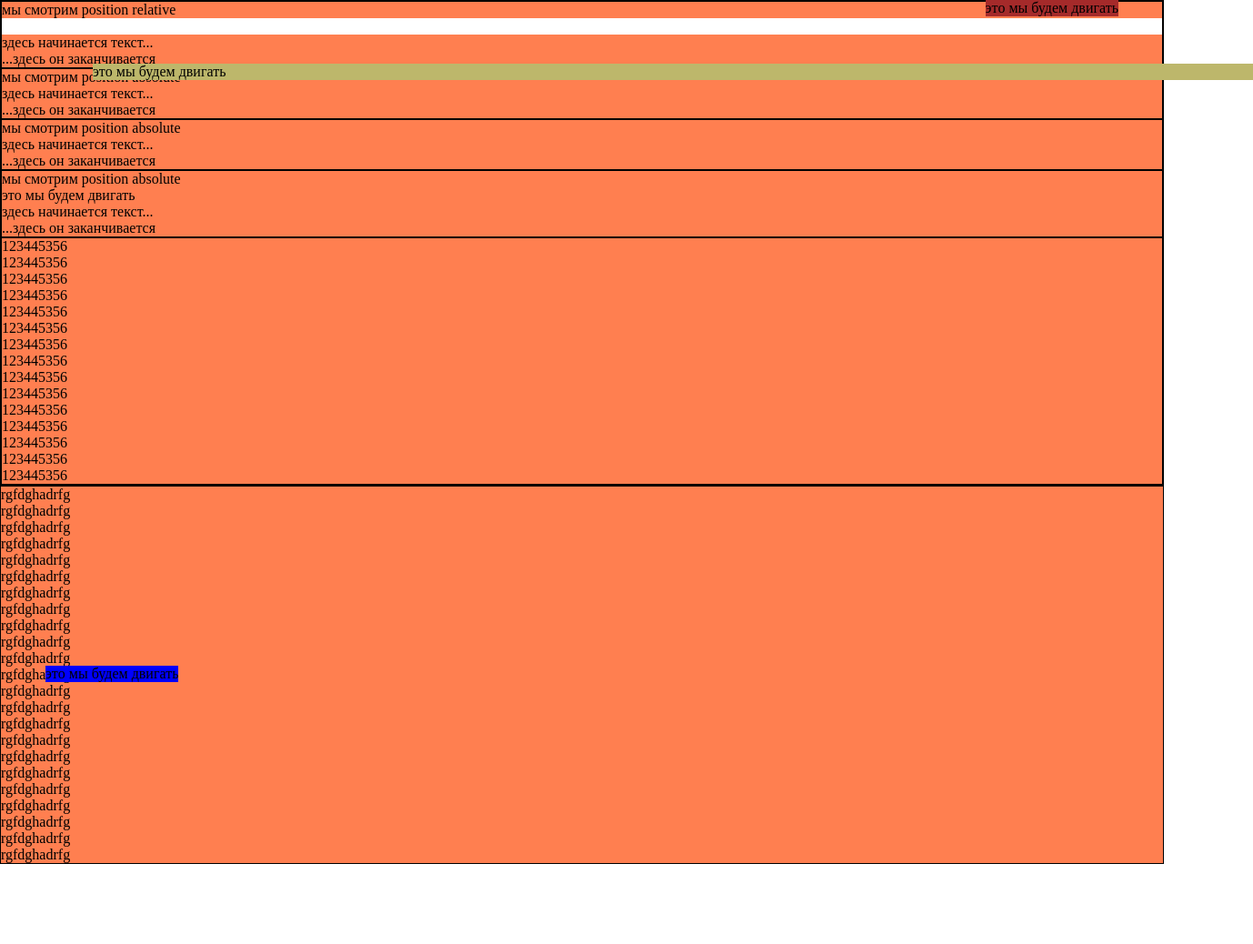
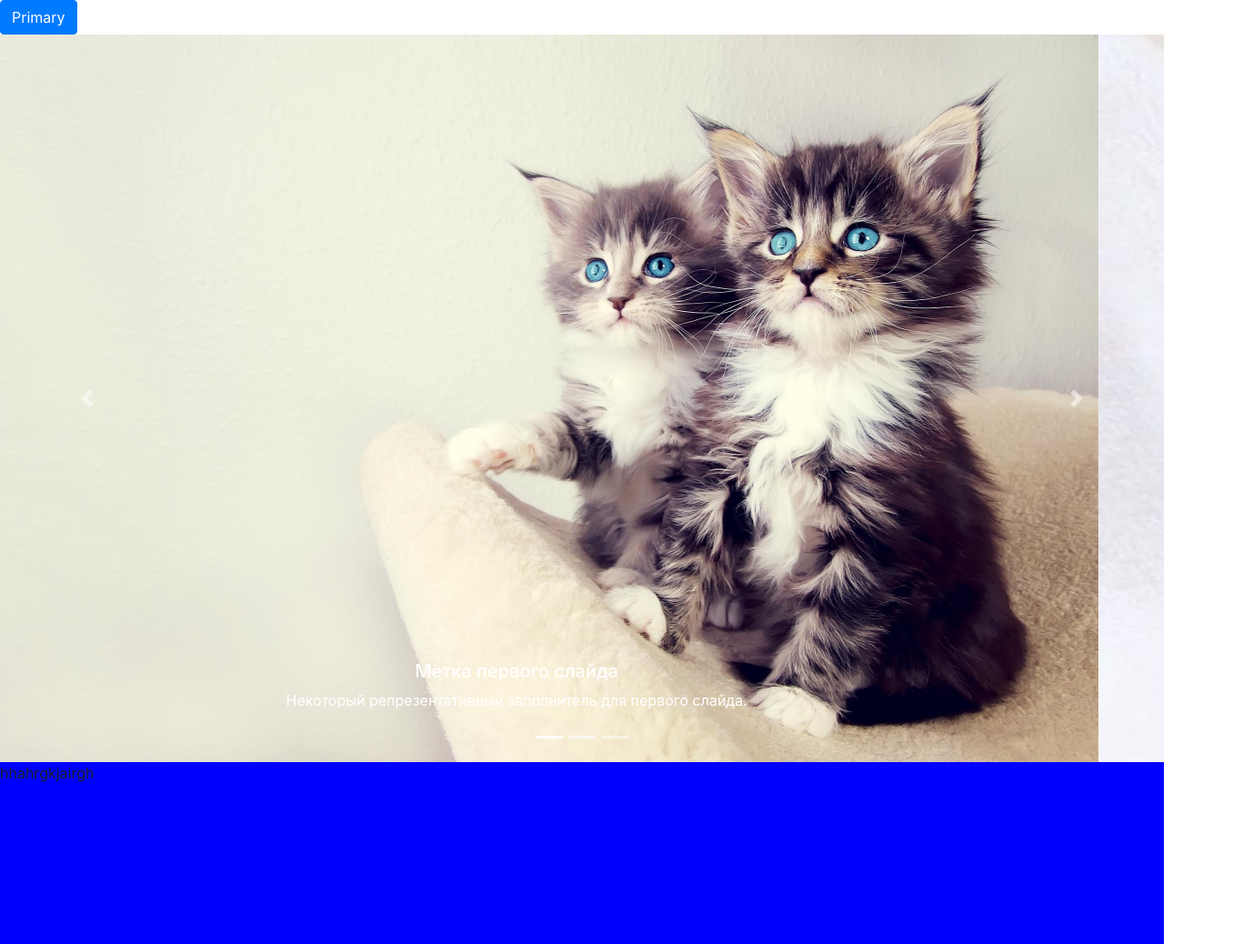
Before and after one commit to loly32/wb9, a plain HTML site: page index.html in a window 1280 px wide. Shown: the whole page at 91% size, 1378 px wide, since content can reach past the window. Before the commit the page ends 950 px from the top, so only its background shows below. Drawn offline with nearby package versions, Linux system fonts and the light colour scheme.

Commit message:
bootstrap

```diff
--- a/index.html
+++ b/index.html
@@ -5,78 +5,57 @@
     <meta http-equiv="X-UA-Compatible" content="IE=edge">
     <meta name="viewport" content="width=device-width, initial-scale=1.0">
     <title>Document</title>
+    <link rel="stylesheet" href="https://cdn.jsdelivr.net/npm/bootstrap@4.6.1/dist/css/bootstrap.min.css" integrity="sha384-zCbKRCUGaJDkqS1kPbPd7TveP5iyJE0EjAuZQTgFLD2ylzuqKfdKlfG/eSrtxUkn" crossorigin="anonymous">
     <link rel="stylesheet" href="style.css">
 </head>
 <body>
-    <div class="wrapper">
-        <div class="position-r">
-            <p>мы смотрим position relative</p>
-            <p id="position-r">этo мы будем двигать</p>
-            <p>здесь начинается текст...</p>
-            <p>...здесь он заканчивается</p>
+    <button type="button" class="btn btn-primary">Primary</button>
+    <div id="carouselExampleCaptions" class="carousel slide" data-ride="carousel">
+        <ol class="carousel-indicators">
+          <li data-target="#carouselExampleCaptions" data-slide-to="0" class="active"></li>
+          <li data-target="#carouselExampleCaptions" data-slide-to="1"></li>
+          <li data-target="#carouselExampleCaptions" data-slide-to="2"></li>
+        </ol>
+        <div class="carousel-inner">
+          <div class="carousel-item active">
+            <img src="котик.jpg" class="d-block w-100" alt="...">
+            <div class="carousel-caption d-none d-md-block">
+              <h5>Метка первого слайда</h5>
+              <p>Некоторый репрезентативный заполнитель для первого слайда.</p>
+            </div>
+          </div>
+          <div class="carousel-item">
+            <img src="котик 2.jpg" class="d-block w-100" alt="...">
+            <div class="carousel-caption d-none d-md-block">
+              <h5>Метка второго слайда</h5>
+              <p>Некоторый репрезентативный заполнитель для второго слайда.</p>
+            </div>
+          </div>
+          <div class="carousel-item">
+            <img src="котик 3.jpg" class="d-block w-100" alt="...">
+            <div class="carousel-caption d-none d-md-block">
+              <h5>Метка третьего слайда</h5>
+              <p>Некоторый репрезентативный заполнитель для третьего слайда.</p>
+            </div>
+          </div>
         </div>
+        <a class="carousel-control-prev" href="#carouselExampleCaptions" role="button" data-slide="prev">
+          <span class="carousel-control-prev-icon" aria-hidden="true"></span>
+          <span class="sr-only">Предыдущий</span>
+        </a>
+        <a class="carousel-control-next" href="#carouselExampleCaptions" role="button" data-slide="next">
+          <span class="carousel-control-next-icon" aria-hidden="true"></span>
+          <span class="sr-only">Следующий</span>
+        </a>
+      </div>
 
-        <div class="position-a">
-            <p>мы смотрим position absolute</p>
-            <p id="position-a">этo мы будем двигать</p>
-            <p>здесь начинается текст...</p>
-            <p>...здесь он заканчивается</p>
-        </div>
-        <div class="position-f">
-            <p>мы смотрим position absolute</p>
-            <p id="position-f">этo мы будем двигать</p>
-            <p>здесь начинается текст...</p>
-            <p>...здесь он заканчивается</p>
-        </div>
-        <div class="position-s">
-            <p>мы смотрим position absolute</p>
-            <p id="position-s">этo мы будем двигать</p>
-            <p>здесь начинается текст...</p>
-            <p>...здесь он заканчивается</p>
-        </div>
+      <div class="lol">
+        hhahrgkjairgh
+      </div>
 
-        <div>
-            <p>123445356</p>
-            <p>123445356</p>
-            <p>123445356</p>
-            <p>123445356</p>
-            <p>123445356</p>
-            <p>123445356</p>
-            <p>123445356</p>
-            <p>123445356</p>
-            <p>123445356</p>
-            <p>123445356</p>
-            <p>123445356</p>
-            <p>123445356</p>
-            <p>123445356</p>
-            <p>123445356</p>
-            <p>123445356</p>
-        </div>
-    </div>
-    <div>
-    <p>rgfdghadrfg</p>
-    <p>rgfdghadrfg</p>
-    <p>rgfdghadrfg</p>
-    <p>rgfdghadrfg</p>
-    <p>rgfdghadrfg</p>
-    <p>rgfdghadrfg</p>
-    <p>rgfdghadrfg</p>
-    <p>rgfdghadrfg</p>
-    <p>rgfdghadrfg</p>
-    <p>rgfdghadrfg</p>
-    <p>rgfdghadrfg</p>
-    <p>rgfdghadrfg</p>
-    <p>rgfdghadrfg</p>
-    <p>rgfdghadrfg</p>
-    <p>rgfdghadrfg</p>
-    <p>rgfdghadrfg</p>
-    <p>rgfdghadrfg</p>
-    <p>rgfdghadrfg</p>
-    <p>rgfdghadrfg</p>
-    <p>rgfdghadrfg</p>
-    <p>rgfdghadrfg</p>
-    <p>rgfdghadrfg</p>
-    <p>rgfdghadrfg</p>
-    </div>
+
+    <script src="https://cdn.jsdelivr.net/npm/jquery@3.5.1/dist/jquery.slim.min.js" integrity="sha384-DfXdz2htPH0lsSSs5nCTpuj/zy4C+OGpamoFVy38MVBnE+IbbVYUew+OrCXaRkfj" crossorigin="anonymous"></script>
+<script src="https://cdn.jsdelivr.net/npm/popper.js@1.16.1/dist/umd/popper.min.js" integrity="sha384-9/reFTGAW83EW2RDu2S0VKaIzap3H66lZH81PoYlFhbGU+6BZp6G7niu735Sk7lN" crossorigin="anonymous"></script>
+<script src="https://cdn.jsdelivr.net/npm/bootstrap@4.6.1/dist/js/bootstrap.min.js" integrity="sha384-VHvPCCyXqtD5DqJeNxl2dtTyhF78xXNXdkwX1CZeRusQfRKp+tA7hAShOK/B/fQ2" crossorigin="anonymous"></script>
 </body>
 </html>
--- a/style.css
+++ b/style.css
@@ -1,41 +1,26 @@
-* {
-    margin: 0px;
+img {
+    height: 800px;
 }
 
-.wrapper {
-
+.lol {
+    background-color: blue;
+    height: 200px;
 }
 
-p {
-    background-color: coral;
+@media screen and (max-width: 900px) {
+    .lol {
+        background-color: blueviolet;
+        color: brown;
+    }
 }
 
-div {
-    border: 1px solid black;
+@media screen and (max-width: 700px) {
+    .lol {
+        background-color:coral;
+        color:lawngreen;
+        border-radius: 50%;
+    }
+    img {
+        height: 100px;
+    }
 }
-
-#position-r {
-    position: relative;
-    top: 50px;
-    left: 100px;
-    background-color: darkkhaki;
-}
-
-#position-a {
-    position: absolute;
-    right: 50px;
-    top: 0;
-    background-color: brown;
-}
-
-#position-f {
-    position: fixed;
-    bottom: 50px;
-    left: 50px;
-    background-color: blue;
-}
-
-.position-s {
-    position: sticky;
-    top: 0;
-}
--- a/style2.css
+++ /dev/null
@@ -1,4 +0,0 @@
-table {
-    border: 10px;
-
-}
```
Also changed, not shown: index2.html (deleted, +0 -17 lines), котик 2.jpg (added), котик 3.jpg (added), котик.jpg (added), 1 other file.
